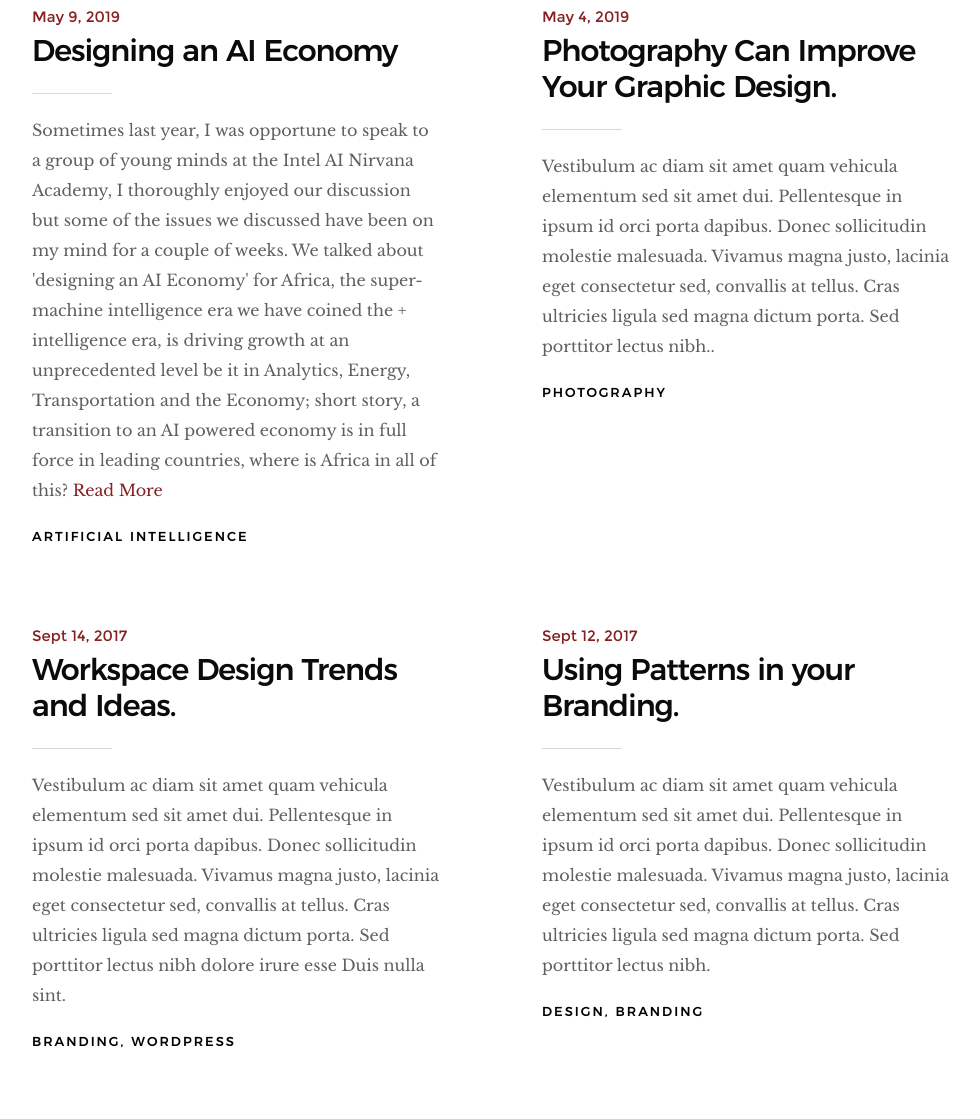
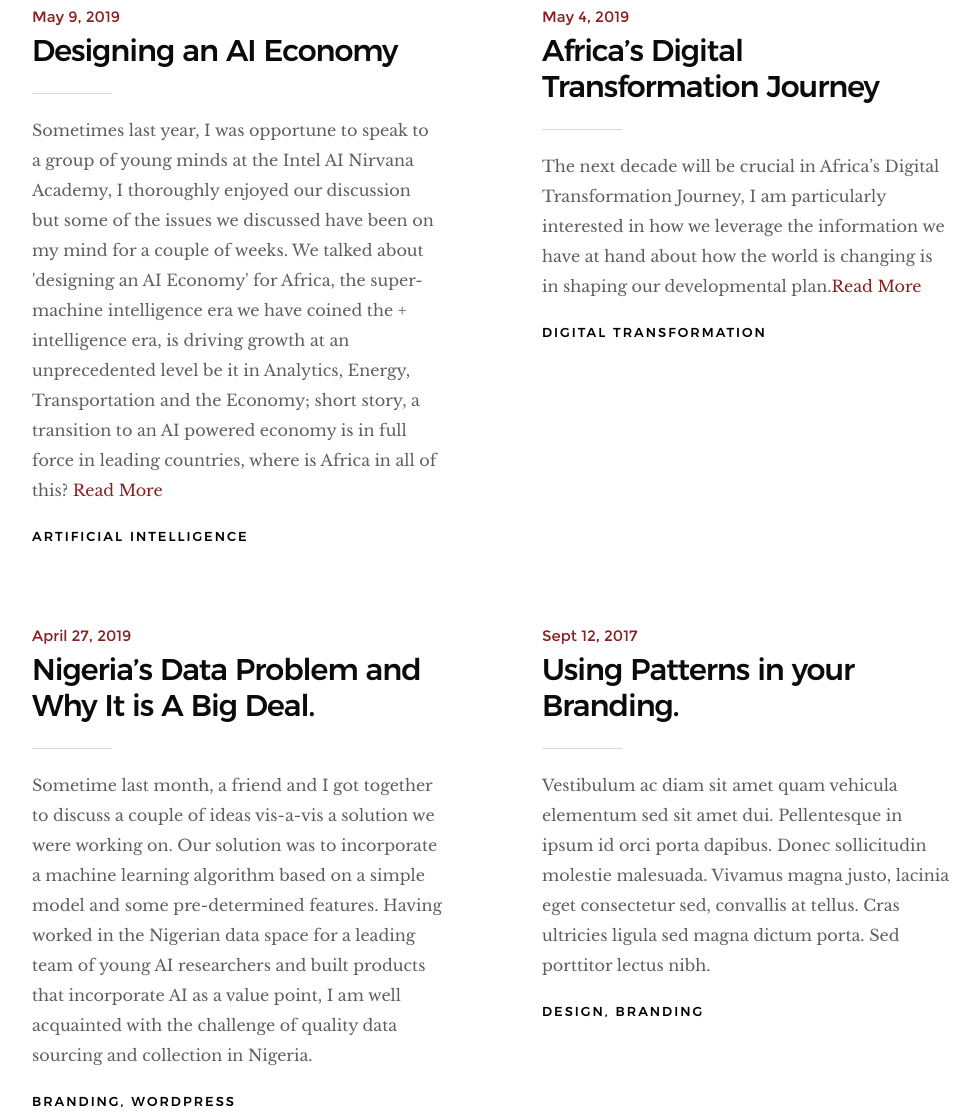
Before and after one commit to Daveux/portfolio_mrty, a plain HTML site: page index.html in a window 1280 px wide. Shown: the part 5844-6963 px from the top of the page, without its empty margins (148-1128 px from the left). Drawn offline with Linux system fonts and the light colour scheme.

Commit message:
Included three articles

```diff
--- a/index.html
+++ b/index.html
@@ -628,13 +628,13 @@
                             <a href="blog-single.html">May 4, 2019</a>
                         </div>
 
-                        <h2 class="h01"><a href="blog-single.html">Photography Can Improve Your Graphic Design.</a></h2>
+                        <h2 class="h01"><a href="blog-single.html">Africa’s Digital Transformation Journey</a></h2>
                         <p>
-                        Vestibulum ac diam sit amet quam vehicula elementum sed sit amet dui. Pellentesque in ipsum id orci porta dapibus. Donec sollicitudin molestie malesuada. Vivamus magna justo, lacinia eget consectetur sed, convallis at tellus. Cras ultricies ligula sed magna dictum porta. Sed porttitor lectus nibh..
+                            The next decade will be crucial in Africa’s Digital Transformation Journey, I am particularly interested in how we leverage the information we have at hand about how the world is changing is in shaping our developmental plan.<a href="bit.ly/future-outlook-2020">Read More</a>
                         </p>
 
                         <div class="blog-cat">
-                            <a href="blog.html">Photography</a>
+                            <a href="blog.html">Digital Transformation</a>
                         </div>
 
 
@@ -642,12 +642,12 @@
                     <article class="col-block">
 
                         <div class="blog-date">
-                            <a href="blog-single.html">Sept 14, 2017</a>
+                            <a href="blog-single.html">April 27, 2019</a>
                         </div>
 
-                        <h2 class="h01"><a href="blog-single.html">Workspace Design Trends and Ideas.</a></h2>
+                        <h2 class="h01"><a href="blog-single.html">Nigeria’s Data Problem and Why It is A Big Deal.</a></h2>
                         <p>
-                        Vestibulum ac diam sit amet quam vehicula elementum sed sit amet dui. Pellentesque in ipsum id orci porta dapibus. Donec sollicitudin molestie malesuada. Vivamus magna justo, lacinia eget consectetur sed, convallis at tellus. Cras ultricies ligula sed magna dictum porta. Sed porttitor lectus nibh dolore irure esse Duis nulla sint.
+                            Sometime last month, a friend and I got together to discuss a couple of ideas vis-a-vis a solution we were working on. Our solution was to incorporate a machine learning algorithm based on a simple model and some pre-determined features. Having worked in the Nigerian data space for a leading team of young AI researchers and built products that incorporate AI as a value point, I am well acquainted with the challenge of quality data sourcing and collection in Nigeria.<a href="https://medium.com/datadriveninvestor/nigerias-data-problem-and-why-it-is-a-big-deal-514d43e604f"></a>
                         </p>
 
                         <div class="blog-cat">
```
